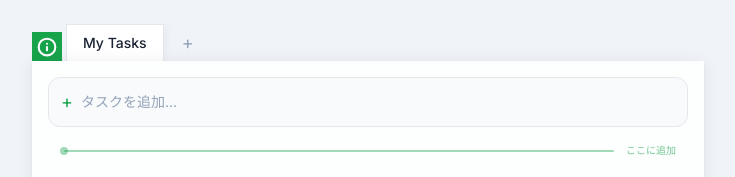
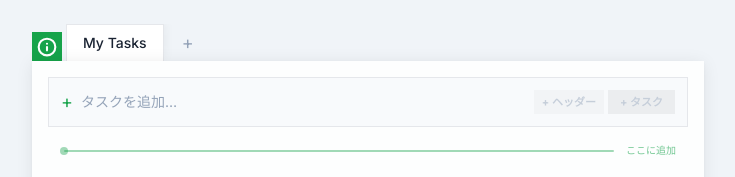
Before and after one commit to yuya-dot-is/local-todo, a React (Vite) app: page / in a window 1280 px wide. Shown: the top 177 px of the page, without its empty margins (272-1007 px from the left). Built offline with nearby package versions, Linux system fonts and the light colour scheme; the HTML template or start-up script is replaced by a standard one; a web font is replaced by a local one.

Commit message:
fix: issue where tabs is moving when tab title charactors are being selected with a cursor.

```diff
--- a/src/components/TabBar.tsx
+++ b/src/components/TabBar.tsx
@@ -64,6 +64,7 @@ export default function TabBar() {
                 <Reorder.Item
                   key={tab.id}
                   value={tab}
+                  dragListener={editingId !== tab.id}
                 >
                   <motion.div
                     layout
@@ -110,7 +111,7 @@ export default function TabBar() {
                             deleteTab(tab.id)
                           }
                         }}
-                        className="ml-1 w-4 h-4 flex items-center justify-center rounded-full
+                        className="ml-1 w-4 h-4 flex items-center justify-center
                         text-ink-faint hover:text-ink-muted hover:bg-black/8 transition-colors"
                         aria-label="Delete tab"
                       >
@@ -128,7 +129,7 @@ export default function TabBar() {
           whileHover={{ scale: 1.1 }}
           whileTap={{ scale: 0.9 }}
           onClick={addTab}
-          className="ml-1 w-8 h-8 flex items-center justify-center rounded-lg
+          className="ml-1 w-8 h-8 flex items-center justify-center
           text-ink-faint hover:text-ink-muted hover:bg-black/8 transition-colors text-lg flex-shrink-0"
           aria-label="Add tab"
         >
--- a/src/components/TodoItem.tsx
+++ b/src/components/TodoItem.tsx
@@ -178,7 +178,7 @@ export default function TodoItem({
         id={item.id}
         className="group py-0.5"
       >
-        <div className="flex items-center gap-2 px-2 hover:bg-black/[0.03] rounded-lg transition-colors group">
+        <div className="flex items-center gap-2 px-2 hover:bg-black/[0.03] transition-colors group">
           <div className="flex-1 h-0.5 bg-accent/40 rounded-full relative ml-2">
             <div className="absolute -left-1 top-1/2 -translate-y-1/2 w-2 h-2 rounded-full bg-accent/40" />
           </div>
@@ -208,7 +208,7 @@ export default function TodoItem({
 
         <div
           className={`
-            flex items-center gap-2 py-2 px-3 rounded-xl
+            flex items-center gap-2 py-2 px-3
             transition-colors duration-150
             ${item.isHeader ? 'bg-accent text-white shadow-md' : 'hover:bg-black/[0.03] bg-white'}
           `}
@@ -223,7 +223,7 @@ export default function TodoItem({
                 whileTap={{ scale: 0.85 }}
                 onClick={handleCheck}
                 className={`
-                  w-5 h-5 rounded-md border-2 transition-colors duration-200
+                  w-5 h-5 border-2 transition-colors duration-200
                   flex items-center justify-center
                   ${item.checked
                     ? 'bg-accent border-accent shadow-md'
@@ -274,7 +274,7 @@ export default function TodoItem({
                   setEditing(false)
                 }
               }}
-              className="flex-1 bg-surface-2 rounded-lg px-2.5 py-1 text-sm text-ink
+              className="flex-1 bg-surface-2 px-2.5 py-1 text-sm text-ink
                 outline-none border border-accent/40 focus:border-accent shadow-sm"
             />
           ) : (
@@ -292,7 +292,7 @@ export default function TodoItem({
           )}
 
           {item.isHeader && headerStats !== null && (
-            <span className="text-[11px] text-white/90 font-medium px-2 py-0.5 bg-black/15 rounded-full select-none ml-1">
+            <span className="text-[11px] text-white/90 font-medium px-2 py-0.5 bg-black/15 select-none ml-1">
               {headerStats.completed} / {headerStats.total}
             </span>
           )}
@@ -304,7 +304,7 @@ export default function TodoItem({
               onClick={() => toggleRole(tabId, item.id)}
               title={item.isHeader ? "タスクに変更" : "ヘッダーに変更"}
               className={`
-                w-6 h-6 flex items-center justify-center rounded-md text-[10px] font-bold transition-colors
+                w-6 h-6 flex items-center justify-center text-[10px] font-bold transition-colors
                 ${item.isHeader ? 'text-white/70 hover:text-white hover:bg-white/20' : 'text-ink-faint hover:text-accent hover:bg-accent/8'}
               `}
             >
@@ -315,7 +315,7 @@ export default function TodoItem({
               onClick={() => setEditing(true)}
               title="編集"
               className={`
-                w-6 h-6 flex items-center justify-center rounded-md transition-colors
+                w-6 h-6 flex items-center justify-center transition-colors
                 ${item.isHeader ? 'text-white/70 hover:text-white hover:bg-white/20' : 'text-ink-faint hover:text-ink-muted hover:bg-black/6'}
               `}
             >
@@ -328,7 +328,7 @@ export default function TodoItem({
               onClick={handleDelete}
               title="削除"
               className={`
-                w-6 h-6 flex items-center justify-center rounded-md transition-colors
+                w-6 h-6 flex items-center justify-center transition-colors
                 ${item.isHeader ? 'text-white/70 hover:text-white hover:bg-white/20' : 'text-ink-faint hover:text-red-500 hover:bg-red-50'}
               `}
             >
--- a/src/components/TodoList.tsx
+++ b/src/components/TodoList.tsx
@@ -23,10 +23,9 @@ export default function TodoList({ tabId, todos }: Props) {
 
   return (
     <div className="flex flex-col gap-0.5">
-      <motion.div
-        layout
+      <div
         className={`
-          mb-3 flex items-center gap-2 rounded-xl px-3 py-2.5
+          mb-3 flex items-center gap-2 px-3 py-2.5
           border transition-all duration-200
           ${focused
             ? 'border-accent/40 bg-accent/4 shadow-sm'
@@ -46,32 +45,35 @@ export default function TodoList({ tabId, todos }: Props) {
           placeholder="タスクを追加…"
           className="flex-1 bg-transparent text-sm text-ink placeholder-ink-faint outline-none"
         />
-        <AnimatePresence>
-          {inputValue && (
-            <motion.div
-              initial={{ opacity: 0, scale: 0.8 }}
-              animate={{ opacity: 1, scale: 1 }}
-              exit={{ opacity: 0, scale: 0.8 }}
-              className="flex items-center gap-1"
-            >
+        <div className="flex items-center gap-1">
           <button
             onMouseDown={(e) => e.preventDefault()}
             onClick={() => handleAdd(true)}
-                className="px-2 py-1 rounded-md bg-accent/10 text-accent text-[11px] font-bold hover:bg-accent/20 transition-colors"
+            disabled={!inputValue.trim()}
+            className={`
+              px-2 py-1 text-[11px] font-bold transition-colors
+              ${inputValue.trim()
+                ? 'bg-accent/10 text-accent hover:bg-accent/20'
+                : 'bg-black/5 text-ink-faint cursor-not-allowed opacity-50'}
+            `}
           >
             + ヘッダー
           </button>
           <button
             onMouseDown={(e) => e.preventDefault()}
             onClick={() => handleAdd(false)}
-                className="px-3 py-1 rounded-md bg-accent text-white text-[11px] font-bold hover:bg-accent-hover transition-colors"
+            disabled={!inputValue.trim()}
+            className={`
+              px-3 py-1 text-[11px] font-bold transition-colors
+              ${inputValue.trim()
+                ? 'bg-accent text-white hover:bg-accent-hover'
+                : 'bg-black/10 text-ink-faint cursor-not-allowed opacity-50'}
+            `}
           >
             + タスク
           </button>
-            </motion.div>
-          )}
-        </AnimatePresence>
-      </motion.div>
+        </div>
+      </div>
 
       <div className="overflow-y-auto max-h-[60vh] scrollbar-thin pr-1 -mr-1">
         <Reorder.Group
```
Lines whose indentation alone changed are shown as unchanged.
